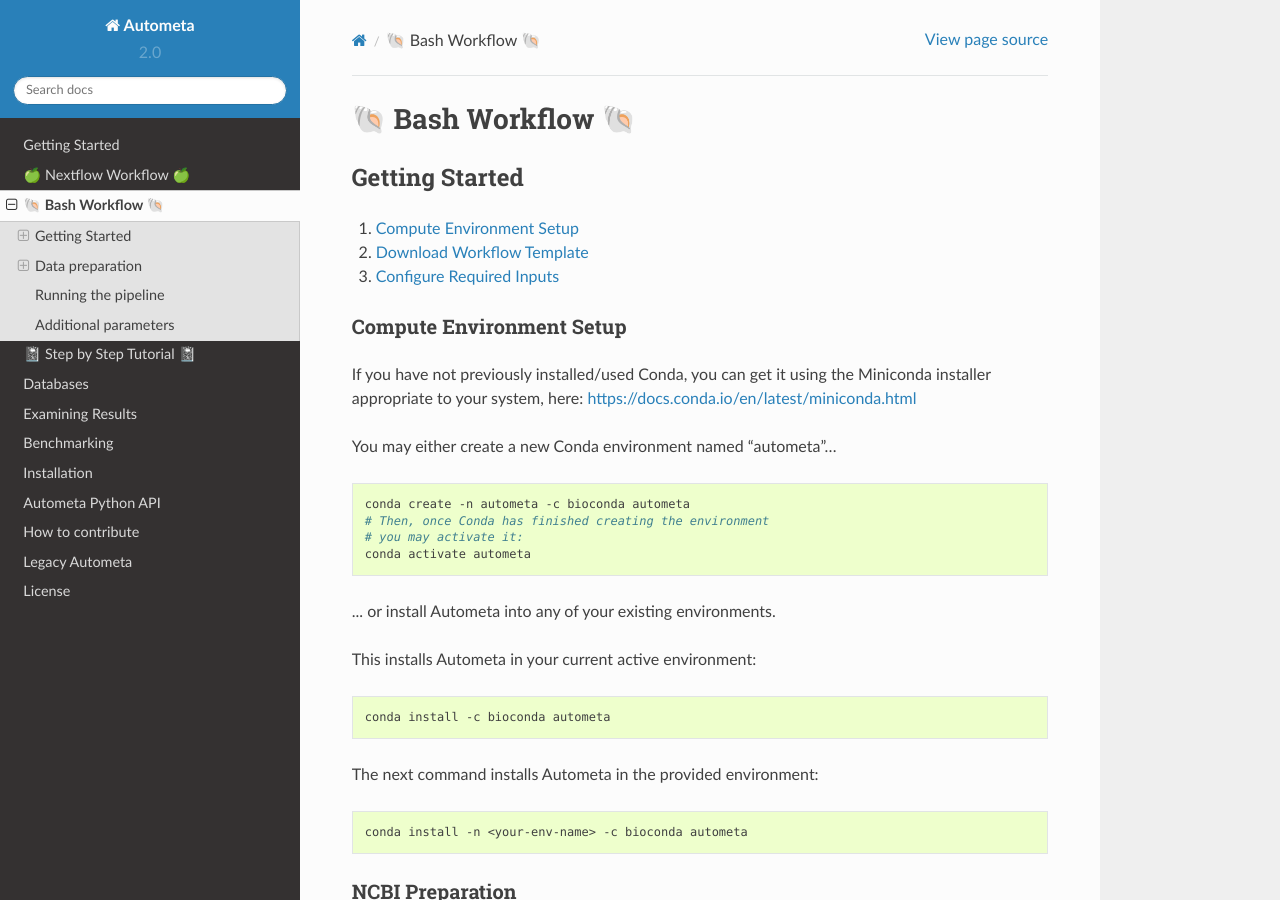
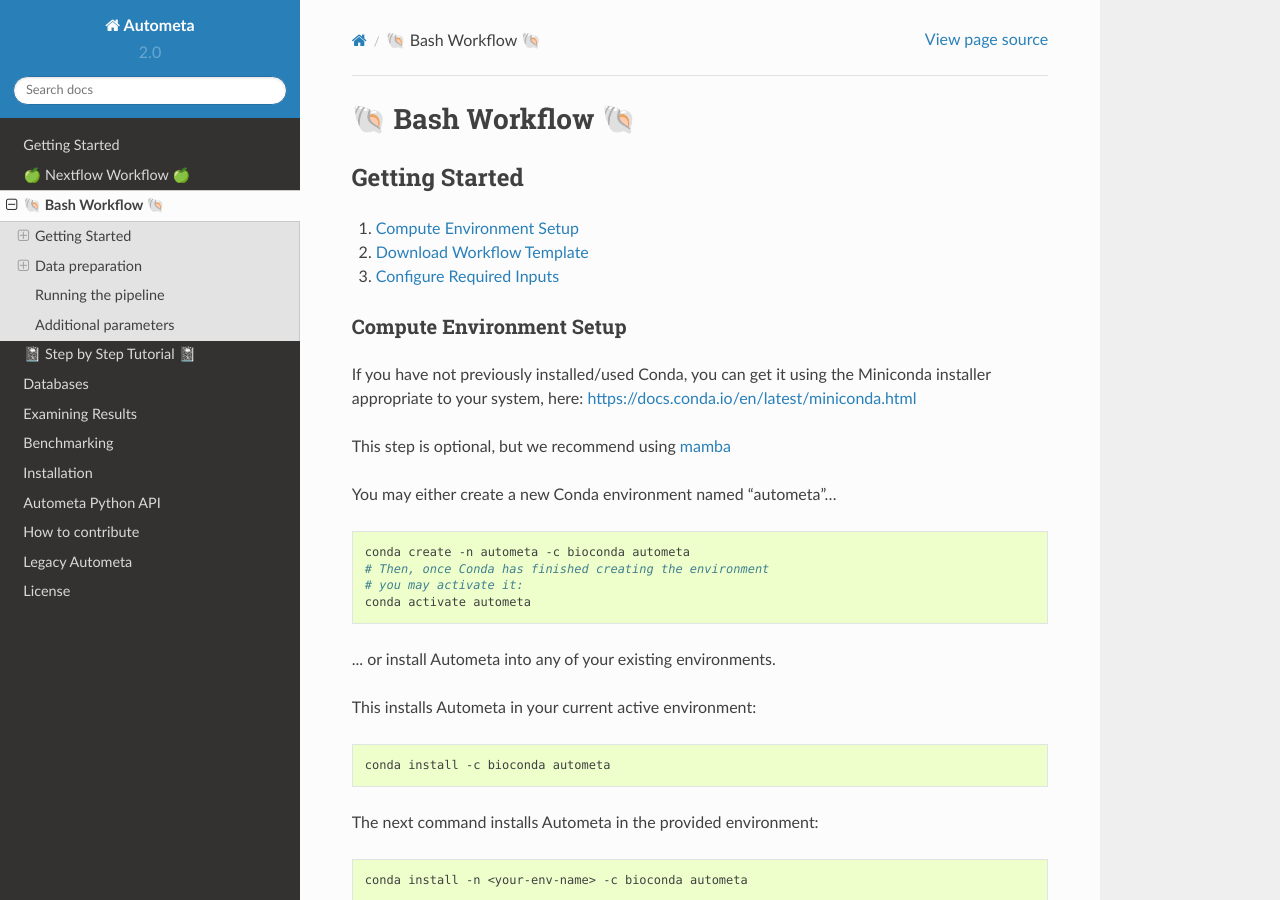
Before and after one commit to KwanLab/Autometa, a Sphinx documentation site: the page built from docs/source/bash-workflow.rst, in a window 1280 px wide and 900 px high. Built offline with Sphinx 7.4.7 and the Read the Docs theme 2.0.0, drawn with Linux system fonts in a browser that asks for light colours; pages that are not in the unit, such as notebooks, are missing from menus.

Commit message:
Update bash-workflow.rst

```diff
--- a/docs/source/bash-workflow.rst
+++ b/docs/source/bash-workflow.rst
@@ -16,6 +16,8 @@
 
 If you have not previously installed/used Conda, you can get it using the
 Miniconda installer appropriate to your system, here: `<https://docs.conda.io/en/latest/miniconda.html>`_
+
+This step is optional, but we recommend using `mamba <https://github.com/mamba-org/mamba>`_
 
 You may either create a new Conda environment named "autometa"...
 
```
